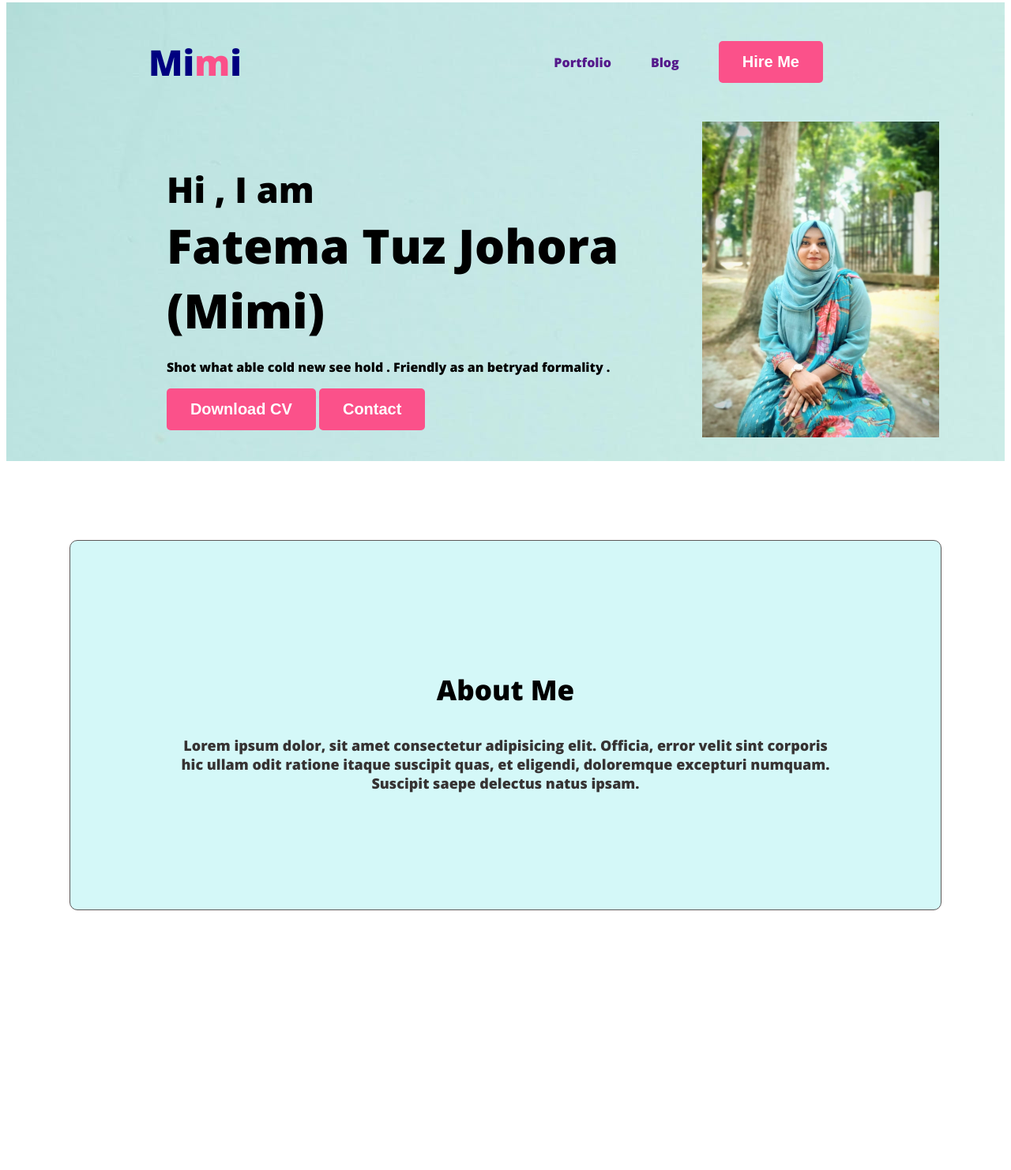
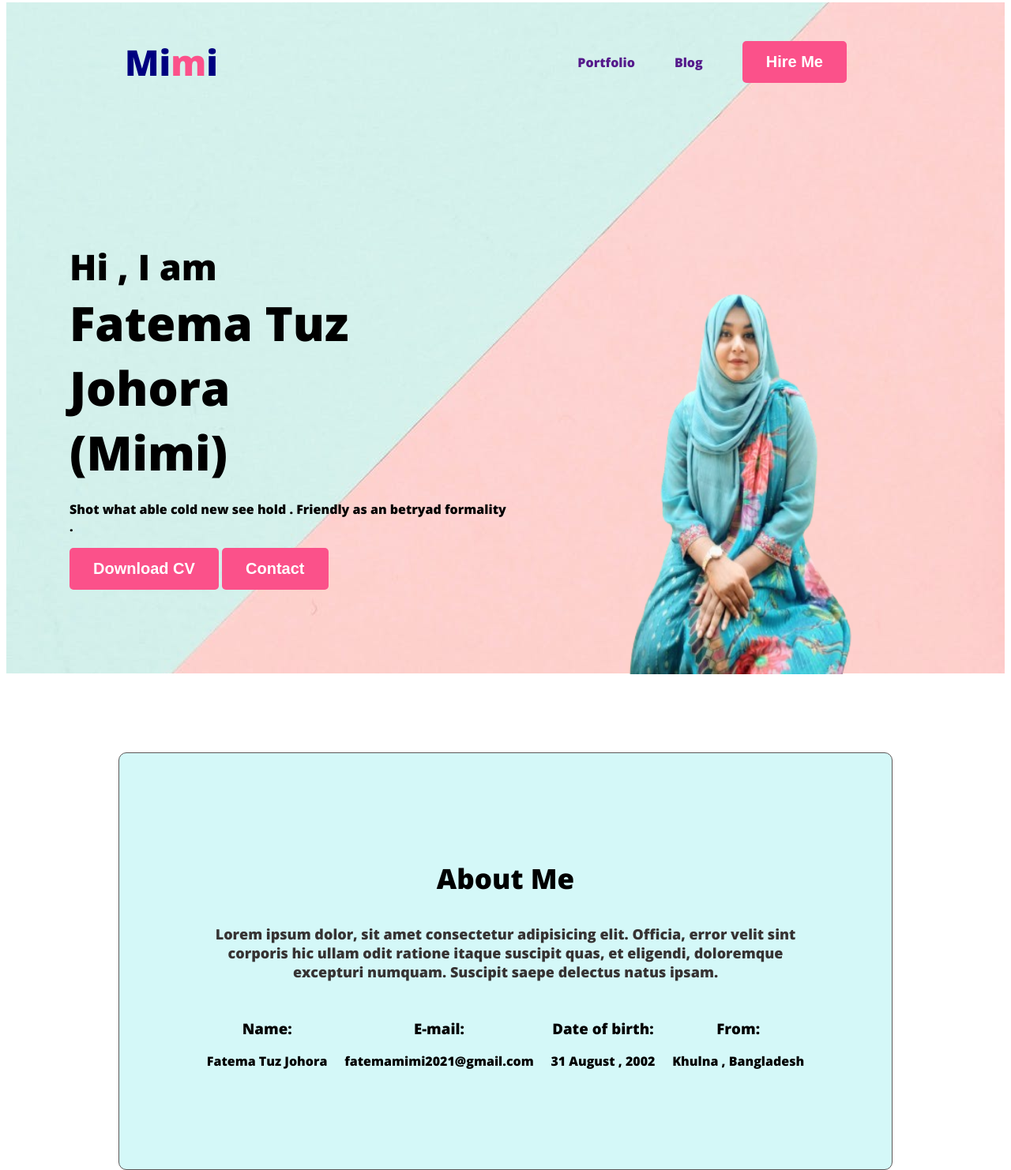
Before and after one commit to fatema94/portfolio-website, a plain HTML site: page index.html in a window 1280 px wide. Shown: the part 5-1487 px from the top of the page at 79% size. Before the commit the page ends 1258 px from the top, so only its background shows below. Drawn offline with nearby package versions, Linux system fonts and the light colour scheme.

Commit message:
added about section and styles

```diff
--- a/index.html
+++ b/index.html
@@ -32,7 +32,7 @@
                 <button class="btn-primary">Download CV</button>
                 <button class="btn-primary">Contact</button>
             </div>
-            <img class="picture" src="/WhatsApp Image 2023-12-04 at 11.41.34 PM (1).jpeg" alt="">
+            <img src="/1704554549794-removebg-preview.png" alt="" class="image">
 
         </div>
 
@@ -45,6 +45,25 @@
             <p class="section">
                 Lorem ipsum dolor, sit amet consectetur adipisicing elit. Officia, error velit sint corporis hic ullam odit ratione itaque suscipit quas, et eligendi, doloremque excepturi numquam. Suscipit saepe delectus natus ipsam.
             </p>
+            <div class="container">
+                <div class="info">
+                    <h3 class="info-tittle">Name:</h3>
+                    <p class="info-details">Fatema Tuz Johora</p>
+                </div>
+                <div class="info">
+                    <h3 class="info-tittle">E-mail:</h3>
+                    <p class="info-details">fatemamimi2021@gmail.com</p>
+                </div>
+                <div class="info">
+                    <h3 class="info-tittle">Date of birth:
+                    </h3>
+                    <p class="info-details">31 August , 2002</p>
+                </div>
+                <div class="info">
+                    <h3 class="info-tittle">From:</h3>
+                    <p class="info-details">Khulna , Bangladesh</p>
+                </div>
+            </div>
         </section>
 
     </main>
--- a/styles/portfolio.css
+++ b/styles/portfolio.css
@@ -20,7 +20,7 @@ nav{
     display: flex;
     align-items: center;
     justify-content: space-between;
-    margin: 0px 180px;
+    margin: 0px 150px;
 }
 .nav-tittle{
     color: navy;
@@ -43,18 +43,23 @@ nav li a{
 .header{
     background-color: #fff8f3;
     background-image:url(/pexels-moose-photos-1037995.jpg);
+    background-position: center;
+    height: 850px;
 
 
 }
 .banner{
-    padding: 0px 30px 30px 150px;
+margin: 0;
+    padding: 0px 30px 30px 80px;
     display: flex;
     align-items: center;
     justify-content: space-around;
 }
-.banner .picture{
-    height: 400px;
-    width: 300px;
+.banner .image{
+    height: 700px;
+    width: 600px;
+    margin-bottom: 0;
+
 }
 .b-greeting{
     font-size: 45px;
@@ -68,13 +73,18 @@ nav li a{
     margin-bottom: 20px;
 }
 .b-content{
-    max-width: 800px;
+    max-width: 700px;
+    max-height: 1000px;
 }
 .context{
     margin-top: 5px;
 }
+main{
+    max-width: 1140px;
+    margin: 0 auto;
+}
 .about{
-    padding: 130px;
+    padding: 100px;
     border: 1px solid rgb(92, 87, 87);
     border-radius: 10px;
     background-color: rgb(212, 248, 248);
@@ -91,3 +101,14 @@ nav li a{
     text-align: center;
     font-size: 18px;
 }
+.container{
+    display: flex;
+    justify-content: space-around;
+    padding: 0px;
+
+}
+.info{
+    text-align: center;
+    margin: 10px;
+    padding: 0px;
+}
```
Also changed, not shown: 1704554549794-removebg-preview.png (added), 1 other file.
